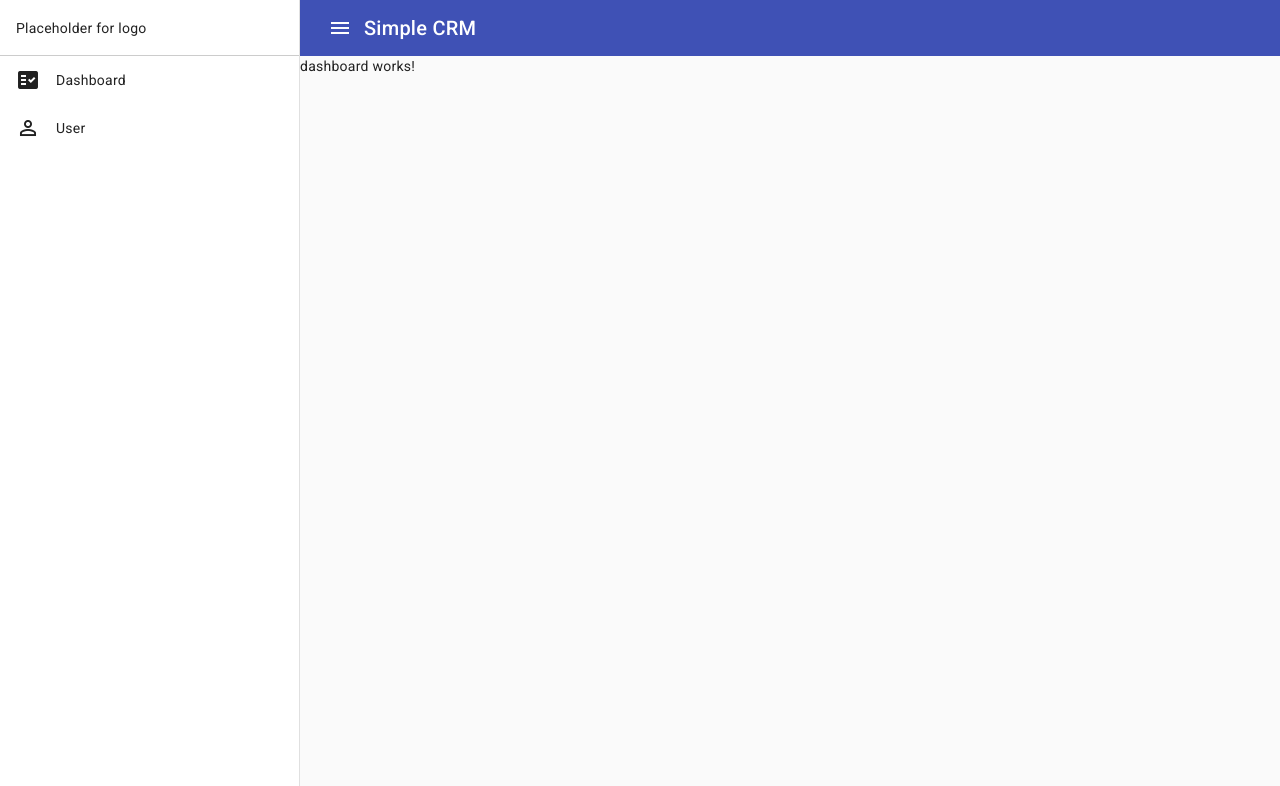
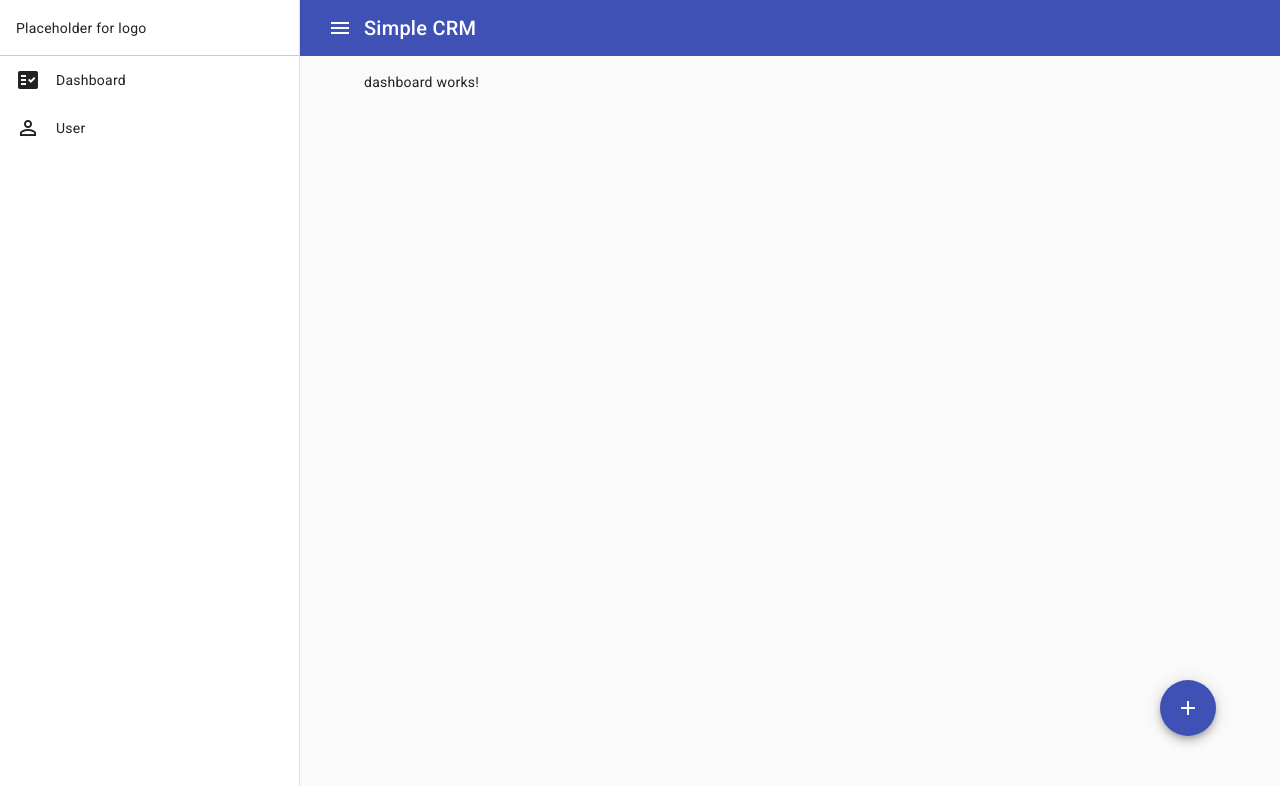
Before and after one commit to FredVomJupiter/simple-CRM, an Angular app: page / in a window 1280 px wide. Shown: the top 786 px of the page. Built offline with nearby package versions, Linux system fonts and the light colour scheme.

Commit message:
add user btn with tooltip for dashboard

```diff
--- a/src/app/app.component.scss
+++ b/src/app/app.component.scss
@@ -42,3 +42,8 @@ mat-toolbar, mat-toolbar-row {
         }
     }
 }
+
+.router-container {
+    padding-left: 4rem;
+    padding-top: 1rem;
+}
--- a/src/app/app.module.ts
+++ b/src/app/app.module.ts
@@ -9,6 +9,7 @@ import { MatToolbarModule } from '@angular/material/toolbar';
 import { MatSidenavModule } from '@angular/material/sidenav';
 import { MatIconModule } from '@angular/material/icon';
 import { MatButtonModule } from '@angular/material/button';
+import { MatTooltipModule } from '@angular/material/tooltip';
 import { DashboardComponent } from './dashboard/dashboard.component';
 import { UserComponent } from './user/user.component';
 
@@ -26,7 +27,8 @@ import { UserComponent } from './user/user.component';
     MatToolbarModule,
     MatSidenavModule,
     MatIconModule,
-    MatButtonModule
+    MatButtonModule,
+    MatTooltipModule
   ],
   providers: [],
   bootstrap: [AppComponent]
--- a/src/app/dashboard/dashboard.component.html
+++ b/src/app/dashboard/dashboard.component.html
@@ -1 +1,7 @@
 <p>dashboard works!</p>
+<button class="add-user-button" mat-fab matTooltip="Add user"
+    matTooltipPosition="above"
+    matTooltipHideDelay="225" color="primary"
+    aria-label="FAB icon for adding user">
+    <mat-icon>add</mat-icon>
+</button>
--- a/src/app/dashboard/dashboard.component.scss
+++ b/src/app/dashboard/dashboard.component.scss
@@ -0,0 +1,5 @@
+.add-user-button {
+    position: absolute;
+    right: 4rem;
+    bottom: 4rem;
+}
```
